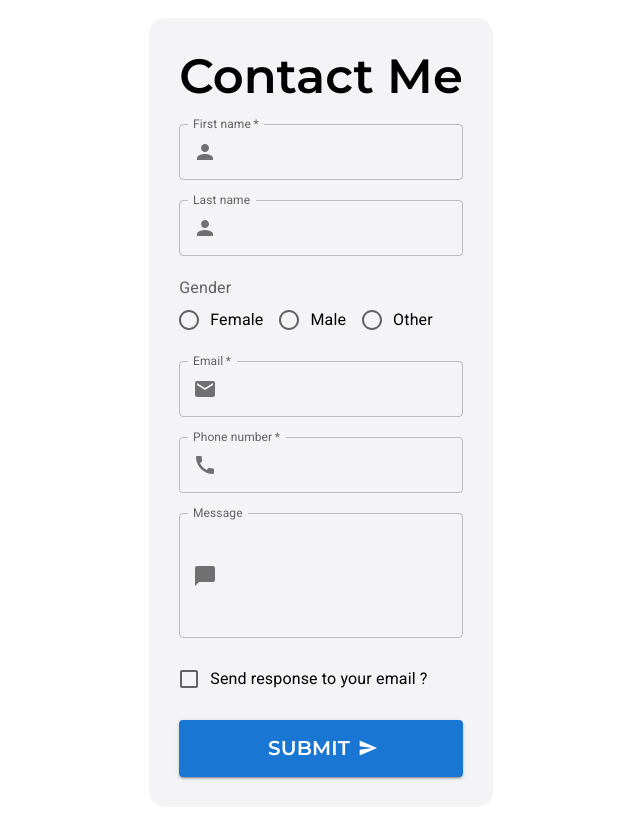
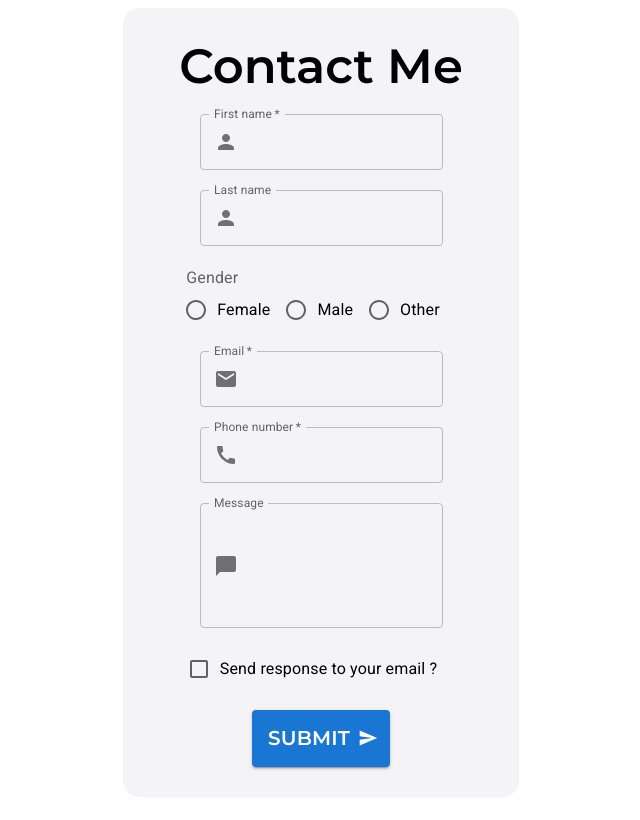
Before and after one commit to arjun-mec/ContactMe, a React (Vite) app: page / in a window 1280 px wide. Shown: the top 820 px of the page, without its empty margins (319-959 px from the left). Built offline with nearby package versions, Linux system fonts and the light colour scheme.

Commit message:
email v6

```diff
--- a/package.json
+++ b/package.json
@@ -10,6 +10,7 @@
     "preview": "vite preview"
   },
   "dependencies": {
+    "@emailjs/browser": "^4.4.1",
     "@emotion/react": "^11.11.4",
     "@emotion/styled": "^11.11.5",
     "@formbricks/js": "^2.1.1",
--- a/src/App.jsx
+++ b/src/App.jsx
@@ -1,24 +1,12 @@
 import React, { useState } from "react";
-import Typography from "@mui/material/Typography";
-import Button from "@mui/material/Button";
-import TextField from "@mui/material/TextField";
 import Box from "@mui/material/Box";
-import Grid from "@mui/material/Grid";
-import PersonIcon from "@mui/icons-material/Person";
-import CallIcon from "@mui/icons-material/Call";
-import EmailIcon from "@mui/icons-material/Email";
-import ChatBubbleIcon from "@mui/icons-material/ChatBubble";
-import SendIcon from "@mui/icons-material/Send";
-import InputAdornment from "@mui/material/InputAdornment";
 import Snackbar from "@mui/material/Snackbar";
-import Radio from "@mui/material/Radio";
-import RadioGroup from "@mui/material/RadioGroup";
-import FormControlLabel from "@mui/material/FormControlLabel";
-import FormControl from "@mui/material/FormControl";
-import FormLabel from "@mui/material/FormLabel";
-import Checkbox from "@mui/material/Checkbox";
+import Form from "./components/Form";
+import SubmitButton from "./components/SubmitButton";
+import Container from "@mui/material/Container";
 
 const App = () => {
+  const [open, setOpen] = useState(false);
   const [formData, setFormData] = useState({
     firstName: "",
     lastName: "",
@@ -27,9 +15,15 @@ const App = () => {
     phoneNumber: "",
     message: "",
   });
+  const [checkEmail, setCheckEmail] = useState(false);
 
-  const [open, setOpen] = useState(false);
-  const [checkEmail, setCheckEmail] = useState(false);
+  const handleClose = (event, reason) => {
+    if (reason === "clickaway") {
+      return;
+    }
+
+    setOpen(false);
+  };
 
   const handleSubmit = async (event) => {
     event.preventDefault();
@@ -71,23 +65,8 @@ const App = () => {
     }
   };
 
-  const handleClose = (event, reason) => {
-    if (reason === "clickaway") {
-      return;
-    }
-
-    setOpen(false);
-  };
-
-  const handleChange = (event) => {
-    setFormData({
-      ...formData,
-      [event.target.name]: event.target.value,
-    });
-  };
-
   return (
-    <>
+    <Container maxWidth="xs">
       <Snackbar
         open={open}
         autoHideDuration={5000}
@@ -96,15 +75,10 @@ const App = () => {
         anchorOrigin={{ vertical: "bottom", horizontal: "left" }}
       />
 
-      <Grid
-        container
+      <Box
+        component="div"
         justifyContent="center"
         alignItems="center"
-        sx={{ height: "100%", padding: "10px 0px" }}
-      >
-        <Grid item>
-          <Box
-            component="div"
         sx={{
           display: "flex",
           flexDirection: "column",
@@ -112,161 +86,18 @@ const App = () => {
           padding: "30px",
           backgroundColor: "#F4F4F6",
           borderRadius: 4,
+          // maxWidth: "350px",
         }}
       >
-            <Typography
-              variant="h3"
-              align="center"
-              sx={{ fontFamily: '"Montserrat", sans-serif', fontWeight: 600 }}
-            >
-              Contact Me
-            </Typography>
-
-            <TextField
-              required
-              id="firstName"
-              name="firstName"
-              label="First name"
-              InputProps={{
-                startAdornment: (
-                  <InputAdornment position="start">
-                    <PersonIcon />
-                  </InputAdornment>
-                ),
-              }}
-              value={formData.firstName}
-              onChange={handleChange}
+        <Form
+          formData={formData}
+          setFormData={setFormData}
+          checkEmail={checkEmail}
+          setCheckEmail={setCheckEmail}
         />
-
-            <TextField
-              id="lastName"
-              name="lastName"
-              label="Last name"
-              InputProps={{
-                startAdornment: (
-                  <InputAdornment position="start">
-                    <PersonIcon />
-                  </InputAdornment>
-                ),
-              }}
-              value={formData.lastName}
-              onChange={handleChange}
-            />
-
-            <FormControl>
-              <FormLabel id="demo-row-radio-buttons-group-label">
-                Gender
-              </FormLabel>
-
-              <RadioGroup
-                row
-                name="gender"
-                value={formData.gender}
-                onChange={handleChange}
-              >
-                <FormControlLabel
-                  value="Female"
-                  control={<Radio />}
-                  label="Female"
-                />
-                <FormControlLabel
-                  value="Male"
-                  control={<Radio />}
-                  label="Male"
-                />
-                <FormControlLabel
-                  value="Other"
-                  control={<Radio />}
-                  label="Other"
-                />
-              </RadioGroup>
-            </FormControl>
-
-            <TextField
-              required
-              id="email"
-              name="email"
-              label="Email"
-              InputProps={{
-                startAdornment: (
-                  <InputAdornment position="start">
-                    <EmailIcon />
-                  </InputAdornment>
-                ),
-              }}
-              value={formData.email}
-              onChange={handleChange}
-            />
-
-            <TextField
-              required
-              id="phoneNumber"
-              name="phoneNumber"
-              label="Phone number"
-              InputProps={{
-                startAdornment: (
-                  <InputAdornment position="start">
-                    <CallIcon />
-                  </InputAdornment>
-                ),
-              }}
-              value={formData.phoneNumber}
-              onChange={handleChange}
-            />
-
-            <TextField
-              id="message"
-              name="message"
-              label="Message"
-              multiline
-              rows={4}
-              InputProps={{
-                startAdornment: (
-                  <InputAdornment position="start">
-                    <ChatBubbleIcon />
-                  </InputAdornment>
-                ),
-              }}
-              value={formData.message}
-              onChange={handleChange}
-            />
-            <FormControlLabel
-              value="email_check"
-              control={
-                <Checkbox
-                  checked={checkEmail}
-                  onChange={() => {
-                    setCheckEmail(!checkEmail);
-                  }}
-                  inputProps={{ "aria-label": "controlled" }}
-                />
-              }
-              label="Send response to your email ?"
-              labelPlacement="end"
-            />
-
-            <Button
-              endIcon={<SendIcon />}
-              variant="contained"
-              onClick={handleSubmit}
-              sx={{ justifyContent: "center", alignItems: "center" }}
-            >
-              <Typography
-                variant="h4"
-                sx={{
-                  fontFamily: '"Montserrat", sans-serif',
-                  fontWeight: 600,
-                  fontSize: "20px",
-                  padding: "10px 0px",
-                }}
-              >
-                Submit
-              </Typography>
-            </Button>
+        <SubmitButton handleSubmit={handleSubmit} />
       </Box>
-        </Grid>
-      </Grid>
-    </>
+    </Container>
   );
 };
 export default App;
--- /dev/null
+++ b/src/components/Form.jsx
@@ -0,0 +1,146 @@
+import React, { useState } from "react";
+import Radio from "@mui/material/Radio";
+import RadioGroup from "@mui/material/RadioGroup";
+import FormControlLabel from "@mui/material/FormControlLabel";
+import FormControl from "@mui/material/FormControl";
+import FormLabel from "@mui/material/FormLabel";
+import Checkbox from "@mui/material/Checkbox";
+import PersonIcon from "@mui/icons-material/Person";
+import CallIcon from "@mui/icons-material/Call";
+import EmailIcon from "@mui/icons-material/Email";
+import ChatBubbleIcon from "@mui/icons-material/ChatBubble";
+import InputAdornment from "@mui/material/InputAdornment";
+import Typography from "@mui/material/Typography";
+import TextField from "@mui/material/TextField";
+
+const Form = ({ formData, setFormData, checkEmail, setCheckEmail }) => {
+  const handleChange = (event) => {
+    setFormData({
+      ...formData,
+      [event.target.name]: event.target.value,
+    });
+  };
+
+  return (
+    <>
+      <Typography
+        variant="h3"
+        align="center"
+        sx={{ fontFamily: '"Montserrat", sans-serif', fontWeight: 600 }}
+      >
+        Contact Me
+      </Typography>
+
+      <TextField
+        required
+        id="firstName"
+        name="firstName"
+        label="First name"
+        InputProps={{
+          startAdornment: (
+            <InputAdornment position="start">
+              <PersonIcon />
+            </InputAdornment>
+          ),
+        }}
+        value={formData.firstName}
+        onChange={handleChange}
+      />
+
+      <TextField
+        id="lastName"
+        name="lastName"
+        label="Last name"
+        InputProps={{
+          startAdornment: (
+            <InputAdornment position="start">
+              <PersonIcon />
+            </InputAdornment>
+          ),
+        }}
+        value={formData.lastName}
+        onChange={handleChange}
+      />
+
+      <FormControl>
+        <FormLabel id="demo-row-radio-buttons-group-label">Gender</FormLabel>
+
+        <RadioGroup
+          row
+          name="gender"
+          value={formData.gender}
+          onChange={handleChange}
+        >
+          <FormControlLabel value="Female" control={<Radio />} label="Female" />
+          <FormControlLabel value="Male" control={<Radio />} label="Male" />
+          <FormControlLabel value="Other" control={<Radio />} label="Other" />
+        </RadioGroup>
+      </FormControl>
+
+      <TextField
+        required
+        id="email"
+        name="email"
+        label="Email"
+        InputProps={{
+          startAdornment: (
+            <InputAdornment position="start">
+              <EmailIcon />
+            </InputAdornment>
+          ),
+        }}
+        value={formData.email}
+        onChange={handleChange}
+      />
+
+      <TextField
+        required
+        id="phoneNumber"
+        name="phoneNumber"
+        label="Phone number"
+        InputProps={{
+          startAdornment: (
+            <InputAdornment position="start">
+              <CallIcon />
+            </InputAdornment>
+          ),
+        }}
+        value={formData.phoneNumber}
+        onChange={handleChange}
+      />
+
+      <TextField
+        id="message"
+        name="message"
+        label="Message"
+        multiline
+        rows={4}
+        InputProps={{
+          startAdornment: (
+            <InputAdornment position="start">
+              <ChatBubbleIcon />
+            </InputAdornment>
+          ),
+        }}
+        value={formData.message}
+        onChange={handleChange}
+      />
+      <FormControlLabel
+        value="email_check"
+        control={
+          <Checkbox
+            checked={checkEmail}
+            onChange={() => {
+              setCheckEmail(!checkEmail);
+            }}
+            inputProps={{ "aria-label": "controlled" }}
+          />
+        }
+        label="Send response to your email ?"
+        labelPlacement="end"
+      />
+    </>
+  );
+};
+
+export default Form;
--- /dev/null
+++ b/src/components/SubmitButton.jsx
@@ -0,0 +1,29 @@
+import React from "react";
+import Button from "@mui/material/Button";
+import SendIcon from "@mui/icons-material/Send";
+import Typography from "@mui/material/Typography";
+
+const SubmitButton = ({ handleSubmit }) => {
+  return (
+    <Button
+      endIcon={<SendIcon />}
+      variant="contained"
+      onClick={handleSubmit}
+      sx={{ justifyContent: "center", alignItems: "center" }}
+    >
+      <Typography
+        variant="h4"
+        sx={{
+          fontFamily: '"Montserrat", sans-serif',
+          fontWeight: 600,
+          fontSize: "20px",
+          padding: "10px 0px",
+        }}
+      >
+        Submit
+      </Typography>
+    </Button>
+  );
+};
+
+export default SubmitButton;
```
Also changed, not shown: 2 other files (tests, documents, lock files or other folders). Lines whose indentation alone changed are shown as unchanged.
